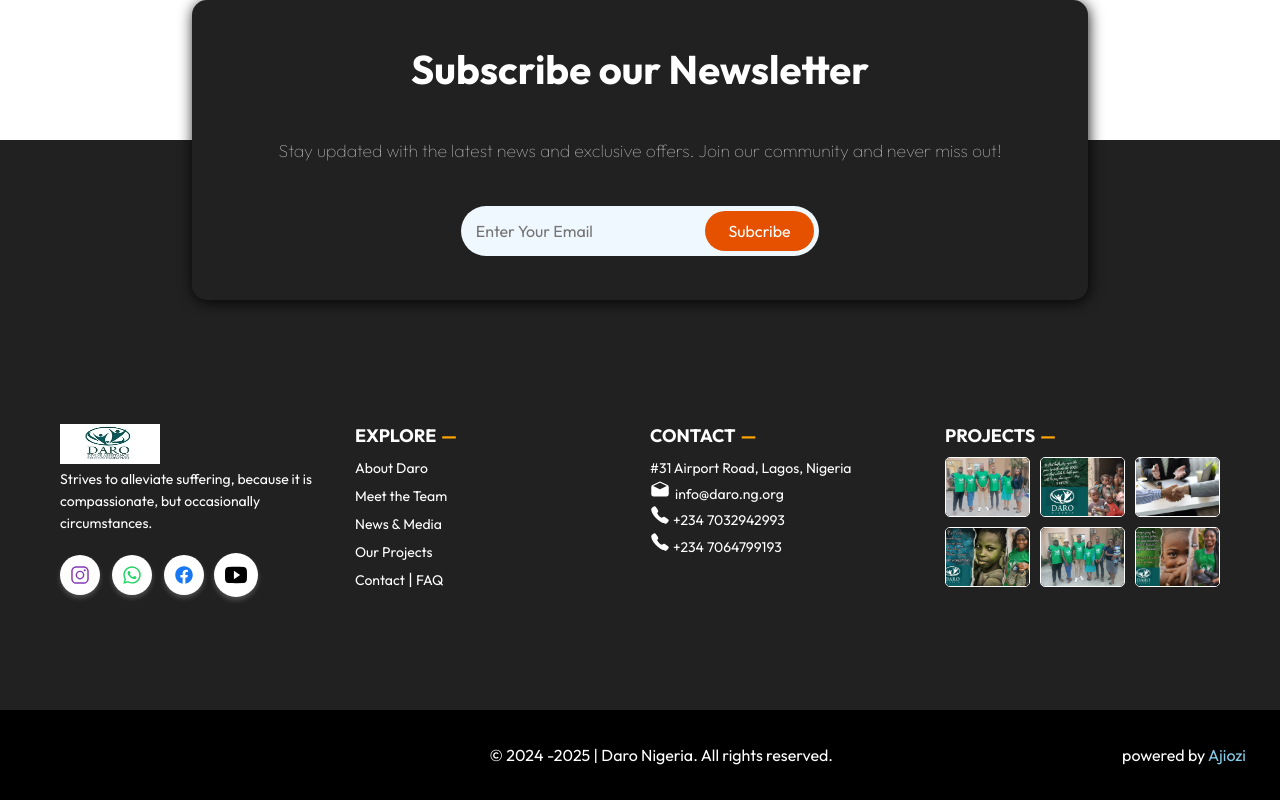
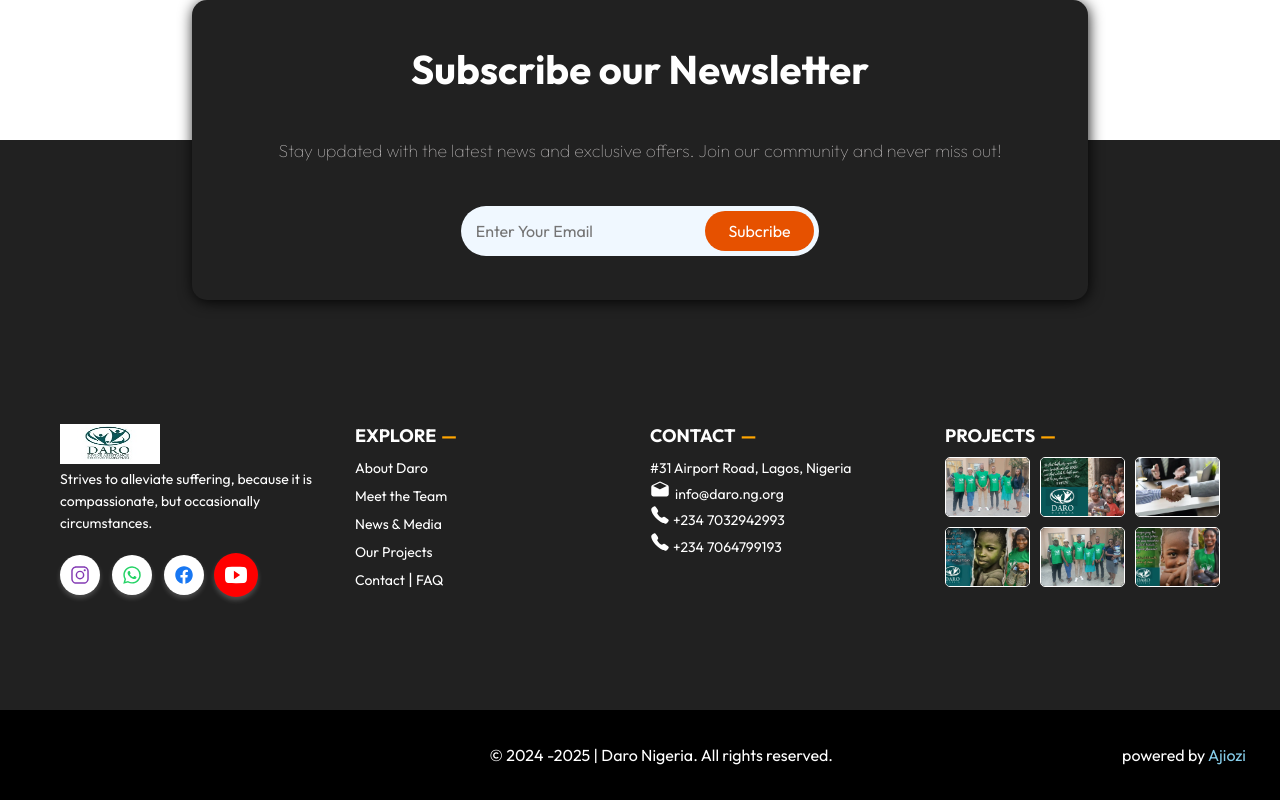
Before and after one commit to Ajioz/daro, a Next.js app: page / in a window 1280 px wide. In both pictures the pointer is over the link 236 px from the left and 5197 px from the top of the page. Shown: the part 4623-5423 px from the top of the page. Built offline with nearby package versions, Linux system fonts and the light colour scheme; no server answers.

Commit message:
updated youtube

```diff
--- a/components/Layout/Footer.module.css
+++ b/components/Layout/Footer.module.css
@@ -109,11 +109,11 @@
   color: white;
 }
 
-.socialIcons a[href*="x.com"] {
+.socialIcons a[href*="youtube.com"] {
   color: red;
 }
 
-.socialIcons a[href*="x.com"]:hover {
+.socialIcons a[href*="youtube.com"]:hover {
   background: red;
   color: white;
 }
```
